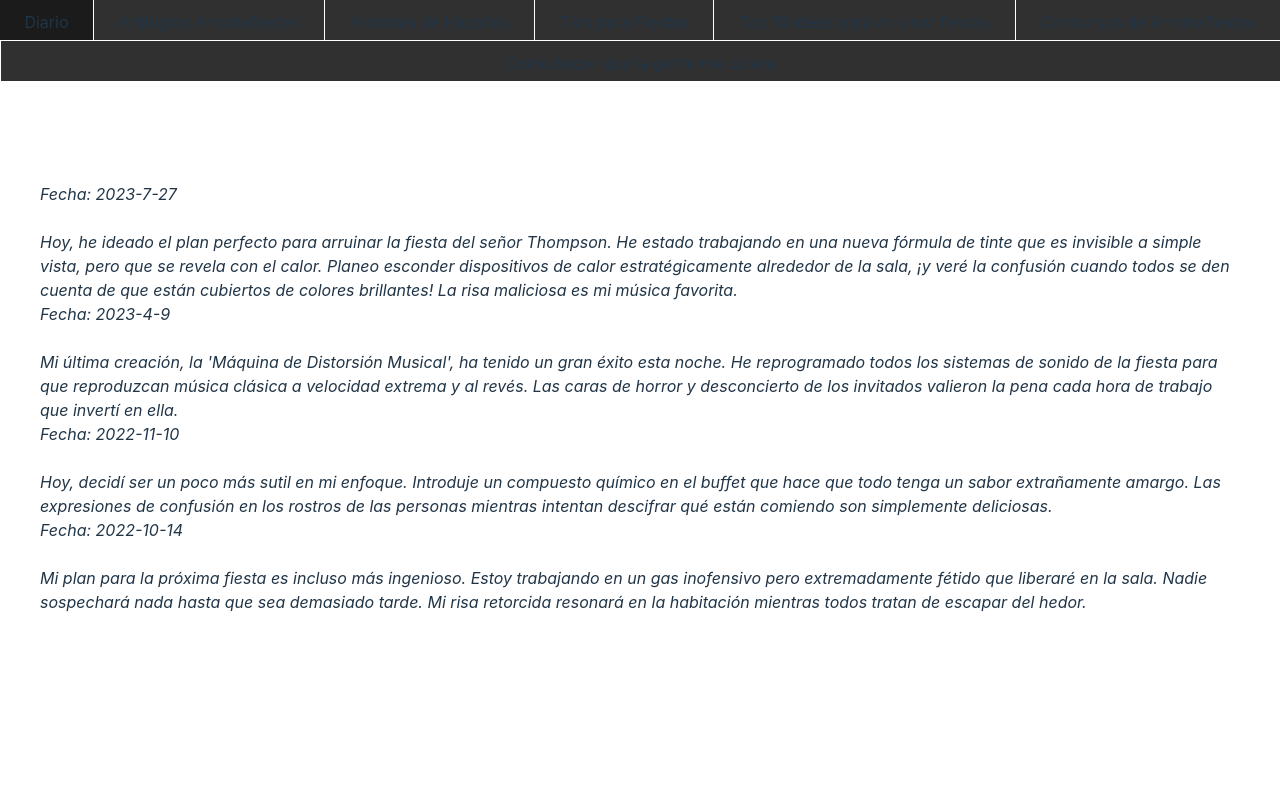
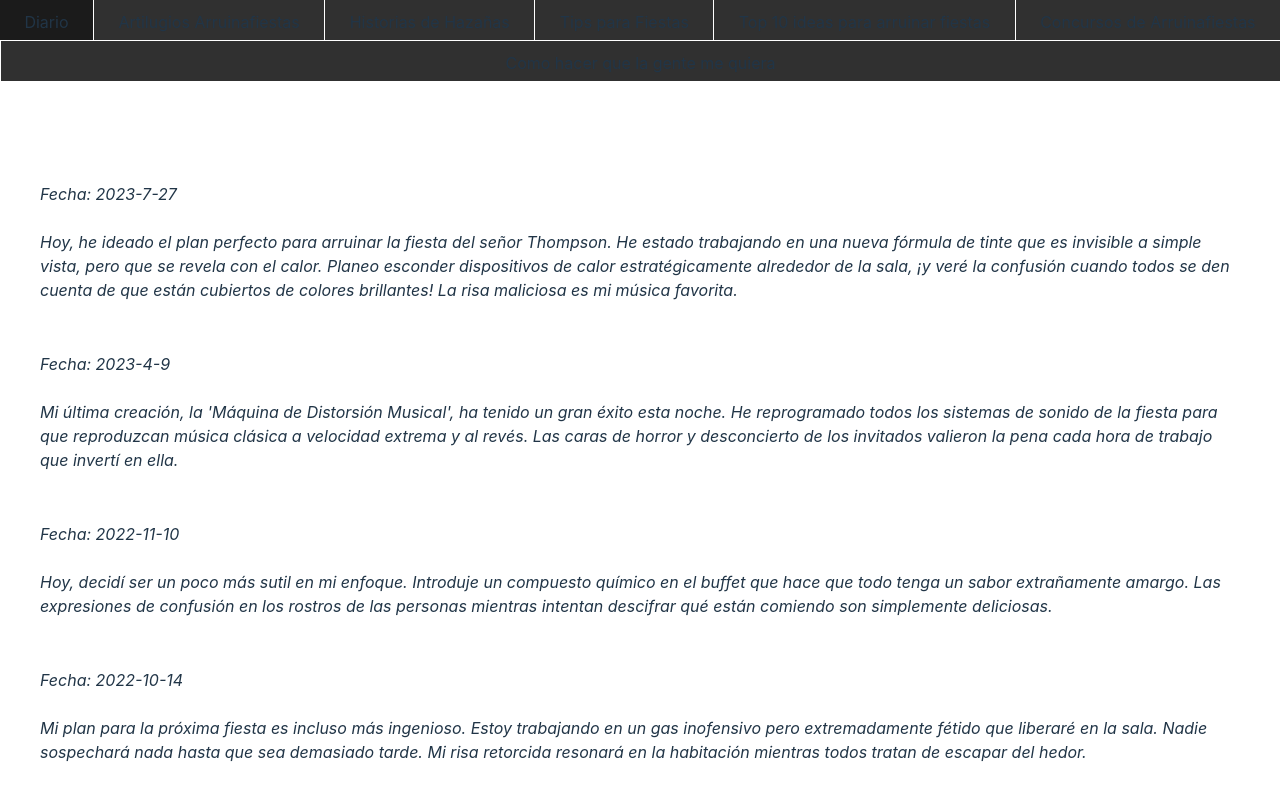
Before and after one commit to e-CORS/scientific-madness, a Vue app: page / in a window 1280 px wide. Shown: the top 800 px of the page. Built offline with nearby package versions, Linux system fonts and the light colour scheme.

Commit message:
fix: diary entry spacing

```diff
--- a/src/components/Diary.vue
+++ b/src/components/Diary.vue
@@ -50,5 +50,6 @@ const diary = ref([
   justify-content: flex-start;
   align-items: flex-start;
   text-align: left;
+  margin-bottom: 50px;
 }
 </style>
```
